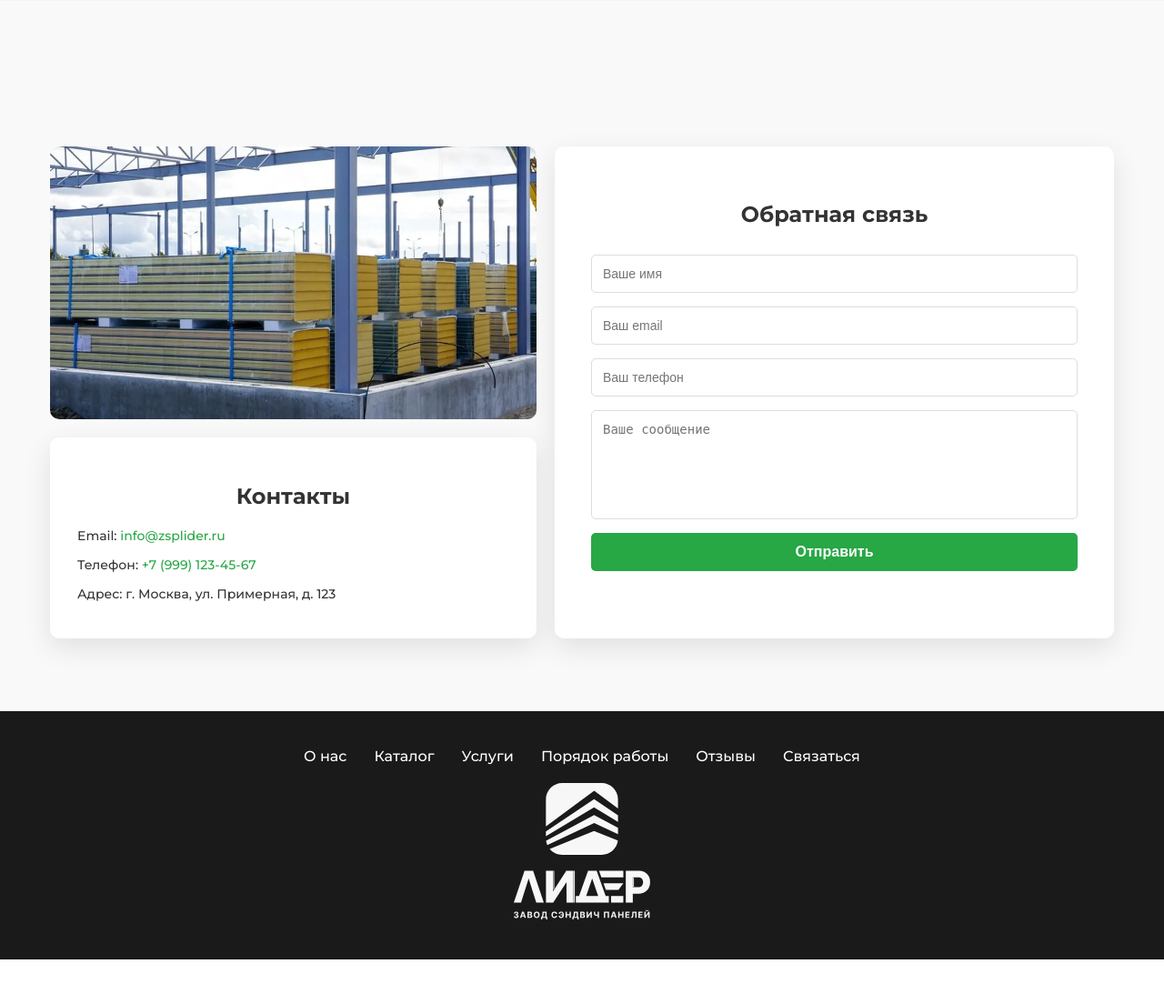
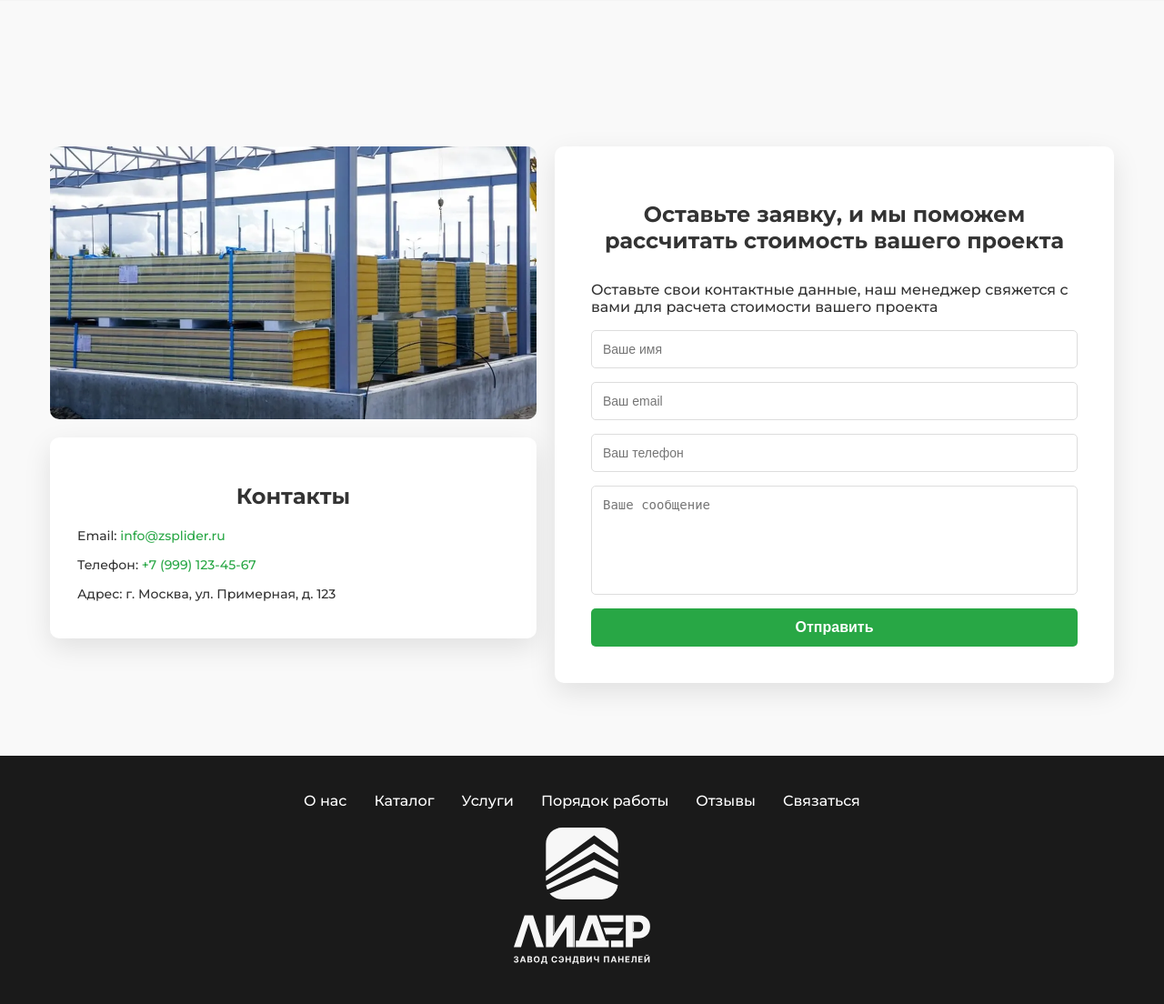
Before and after one commit to BulatKSMNT/Web_site_Lider, a Django app: page / in a window 1280 px wide. Shown: the part 5103-6207 px from the top of the page at 91% size. Before the commit the page ends 6158 px from the top, so only its background shows below. Run offline with Django 4.2, Linux system fonts and the light colour scheme.

Commit message:
Доделать адаптив, ctrl+p

```diff
--- a/lider_project/core/templates/core/index.html
+++ b/lider_project/core/templates/core/index.html
@@ -183,7 +183,8 @@
                     </div>
                 </div>
                 <div class="contact-form" id="contact-form">
-                    <h2>Обратная связь</h2>
+                    <h2>Оставьте заявку, и мы поможем рассчитать стоимость вашего проекта</h2>
+                    <p>Оставьте свои контактные данные, наш менеджер свяжется с вами для расчета стоимости вашего проекта</p>
                     <form>
                         <input type="text" placeholder="Ваше имя" required>
                         <input type="email" placeholder="Ваш email" required>
```
